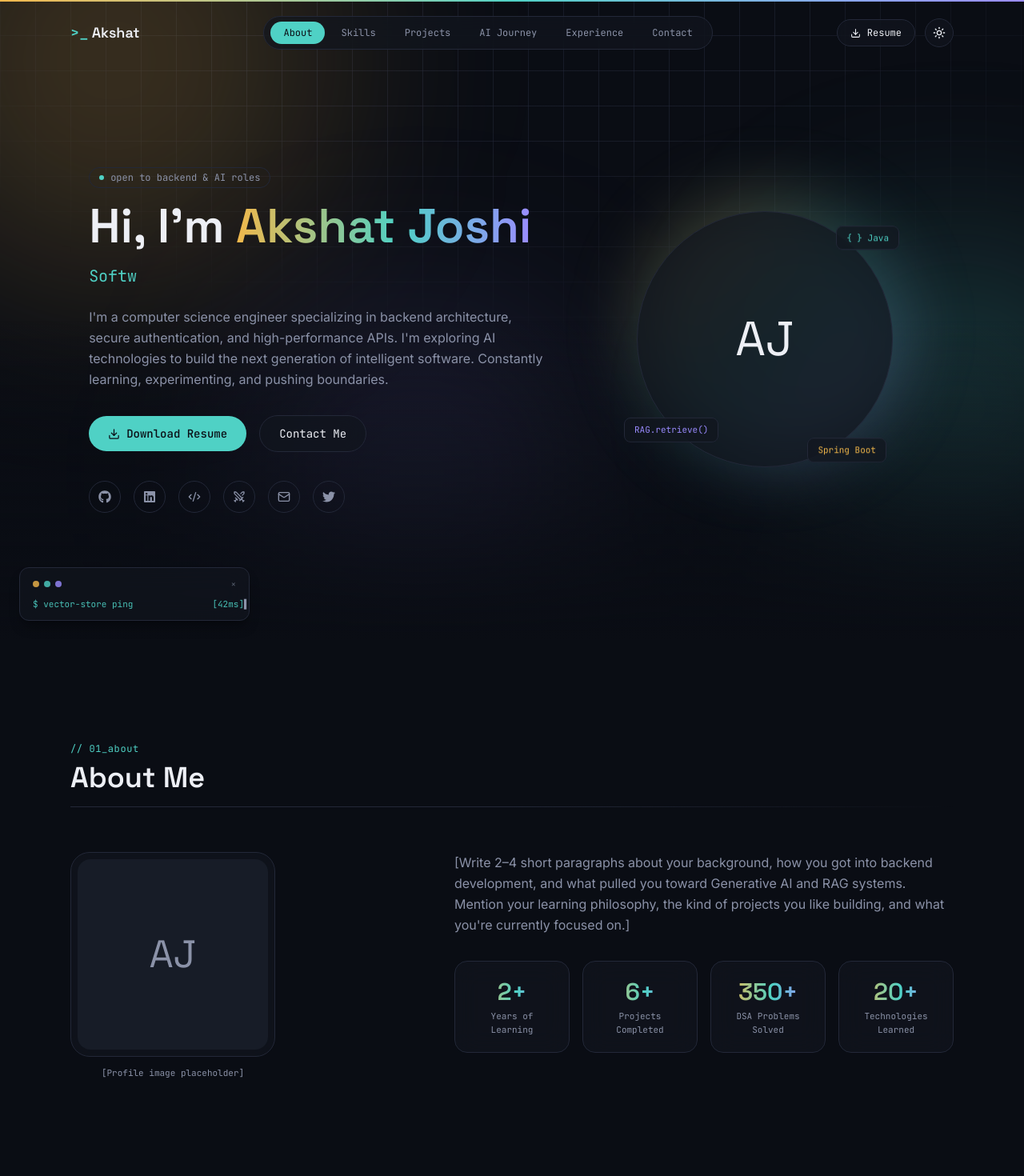
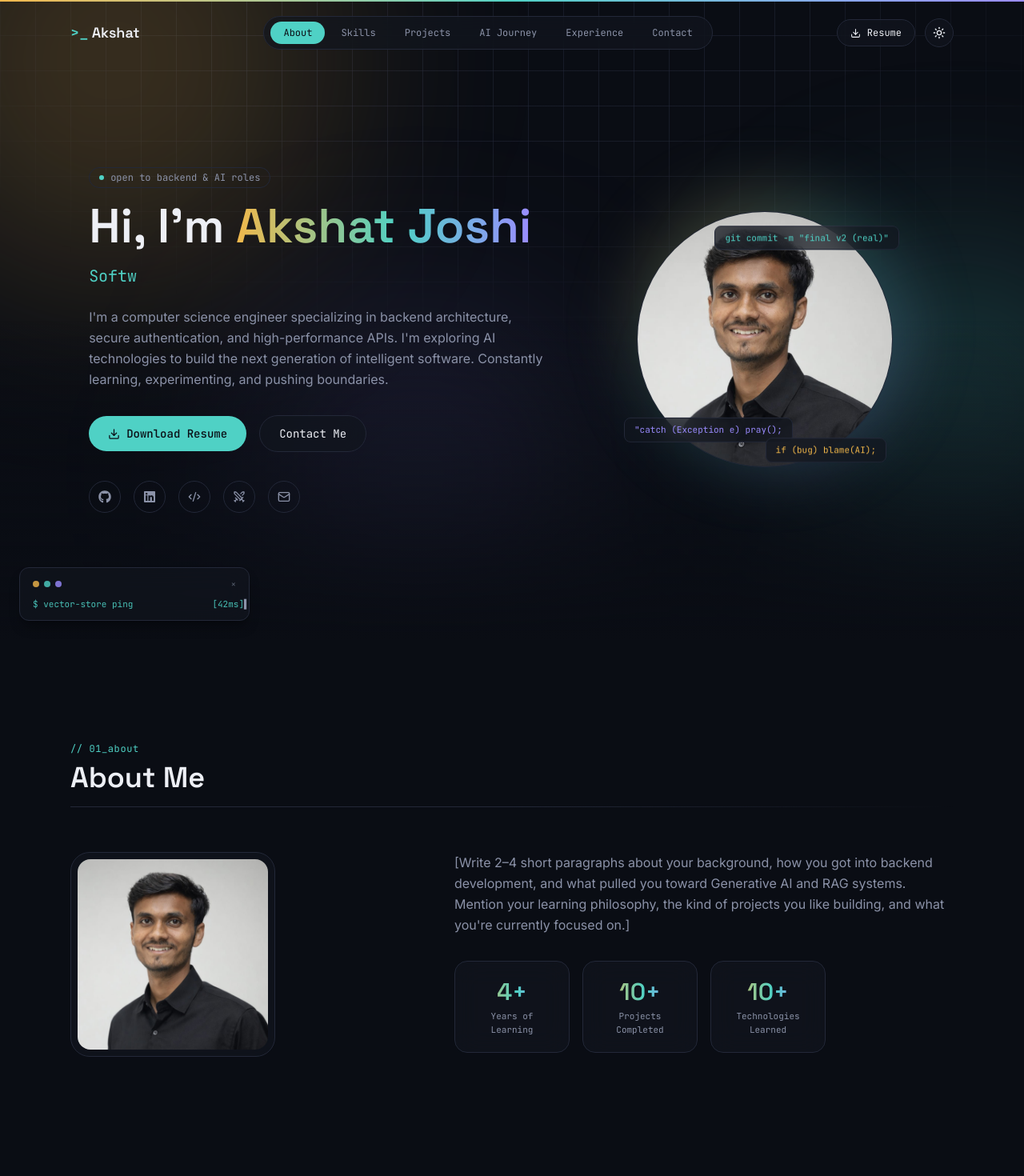
Before and after one commit to Akshatjoshi16/portfolio, a React (Vite) app: page / in a window 1280 px wide. Shown: the top 1470 px of the page at 80% size. Built offline with nearby package versions, Linux system fonts and the light colour scheme.

Commit message:
updated profile

```diff
--- a/src/components/About.tsx
+++ b/src/components/About.tsx
@@ -2,6 +2,7 @@ import { motion } from "framer-motion";
 import SectionLabel from "./SectionLabel";
 import { aboutStats, aboutText, profile } from "../data/profile";
 import { useCountUp } from "../hooks/useCountUp";
+import image from "../assets/profile.jpeg";
 
 function StatCard({ label, value, suffix }: { label: string; value: number; suffix: string }) {
   const { ref, value: animated } = useCountUp(value);
@@ -34,14 +35,12 @@ export default function About() {
           className="mx-auto w-56 sm:w-64 md:mx-0"
         >
           <div className="glass relative aspect-square rounded-3xl p-2">
-            <div className="flex h-full w-full items-center justify-center rounded-2xl bg-panel-hi font-display text-5xl text-text-lo">
-              {profile.name
-                .split(" ")
-                .map((n) => n[0])
-                .join("")}
-            </div>
-          </div>
-          <p className="mt-3 text-center font-mono text-[11px] text-text-lo">[Profile image placeholder]</p>
+  <img
+    src={image}
+    alt={profile.name}
+    className="h-full w-full rounded-2xl object-cover"
+  />
+</div>
         </motion.div>
 
         <div>
--- a/src/components/Hero.tsx
+++ b/src/components/Hero.tsx
@@ -3,6 +3,7 @@ import { Download, Mail, Code2, Swords } from "lucide-react";
 import { FaGithub, FaLinkedin, FaTwitter } from "react-icons/fa";
 import { profile, socials } from "../data/profile";
 import { useTypingEffect } from "../hooks/useTypingEffect";
+import image from "../assets/profile.jpeg";
 
 const ICONS: Record<string, React.ComponentType<{ size?: number }>> = {
   github: FaGithub,
@@ -112,32 +113,33 @@ export default function Hero() {
           className="relative mx-auto flex h-64 w-64 items-center justify-center sm:h-80 sm:w-80"
         >
           <div className="absolute inset-0 animate-blob rounded-full bg-gradient-to-br from-amber/30 via-teal/25 to-violet/30 blur-2xl" />
-          <div className="glass relative flex h-full w-full items-center justify-center rounded-full text-6xl font-display text-text-hi">
-            {profile.name
-              .split(" ")
-              .map((n) => n[0])
-              .join("")}
-          </div>
+          <div className="glass relative h-full w-full overflow-hidden rounded-full">
+  <img
+    src={image}
+    alt={profile.name}
+    className="h-full w-full object-cover"
+  />
+</div>
           <motion.div
             animate={{ y: [0, -10, 0] }}
             transition={{ duration: 4, repeat: Infinity, ease: "easeInOut" }}
             className="glass absolute -right-2 top-6 rounded-lg px-3 py-1.5 font-mono text-[11px] text-teal"
           >
-            {"{ }"} Java
+            git commit -m "final v2 (real)"
           </motion.div>
           <motion.div
             animate={{ y: [0, 10, 0] }}
             transition={{ duration: 5, repeat: Infinity, ease: "easeInOut" }}
             className="glass absolute -left-4 bottom-10 rounded-lg px-3 py-1.5 font-mono text-[11px] text-violet"
           >
-            RAG.retrieve()
+           "catch (Exception e) { "pray(); "}
           </motion.div>
           <motion.div
             animate={{ y: [0, -8, 0] }}
             transition={{ duration: 4.5, repeat: Infinity, ease: "easeInOut", delay: 1 }}
             className="glass absolute bottom-0 right-2 rounded-lg px-3 py-1.5 font-mono text-[11px] text-amber"
           >
-            Spring Boot
+            if (bug) blame(AI);
           </motion.div>
         </motion.div>
       </div>
--- a/src/data/profile.ts
+++ b/src/data/profile.ts
@@ -4,7 +4,7 @@
 
 export const profile = {
   name: "Akshat Joshi",
-  roleLine: "Backend Developer | Java & Spring Boot Developer | Exploring Generative AI, RAG & LLM Applications",
+  roleLine: "Software engineer",
   intro:
     "I'm a computer science engineer specializing in backend architecture, secure authentication, and high-performance APIs. I'm exploring AI technologies to build the next generation of intelligent software. Constantly learning, experimenting, and pushing boundaries.",
   location: "INDORE, INDIA",
@@ -20,16 +20,14 @@ export const socials = [
   { label: "GitHub", href: "https://github.com/akshatjoshi16", icon: "github" },
   { label: "LinkedIn", href: "https://linkedin.com/in/akshat-joshi-ba9123315/", icon: "linkedin" },
   { label: "LeetCode", href: "https://leetcode.com/yourusername", icon: "code" },
-  { label: "Codeforces", href: "https://codeforces.com/profile/yourusername", icon: "swords" },
-  { label: "Email", href: "mailto:you@example.com", icon: "mail" },
-  { label: "Twitter", href: "https://twitter.com/yourusername", icon: "twitter" },
+  { label: "Codeforces", href: "https://codeforces.com/profile/akshat_joshi1", icon: "swords" },
+  { label: "Email", href: "joshiakshat016@gmail.com", icon: "mail" },
 ];
 
 export const aboutStats = [
-  { label: "Years of Learning", value: 2, suffix: "+" },
-  { label: "Projects Completed", value: 6, suffix: "+" },
-  { label: "DSA Problems Solved", value: 350, suffix: "+" },
-  { label: "Technologies Learned", value: 20, suffix: "+" },
+  { label: "Years of Learning", value: 4, suffix: "+" },
+  { label: "Projects Completed", value: 10, suffix: "+" },
+  { label: "Technologies Learned", value: 10, suffix: "+" },
 ];
 
 export const aboutText =
```
Also changed, not shown: src/assets/profile.jpeg (added).
